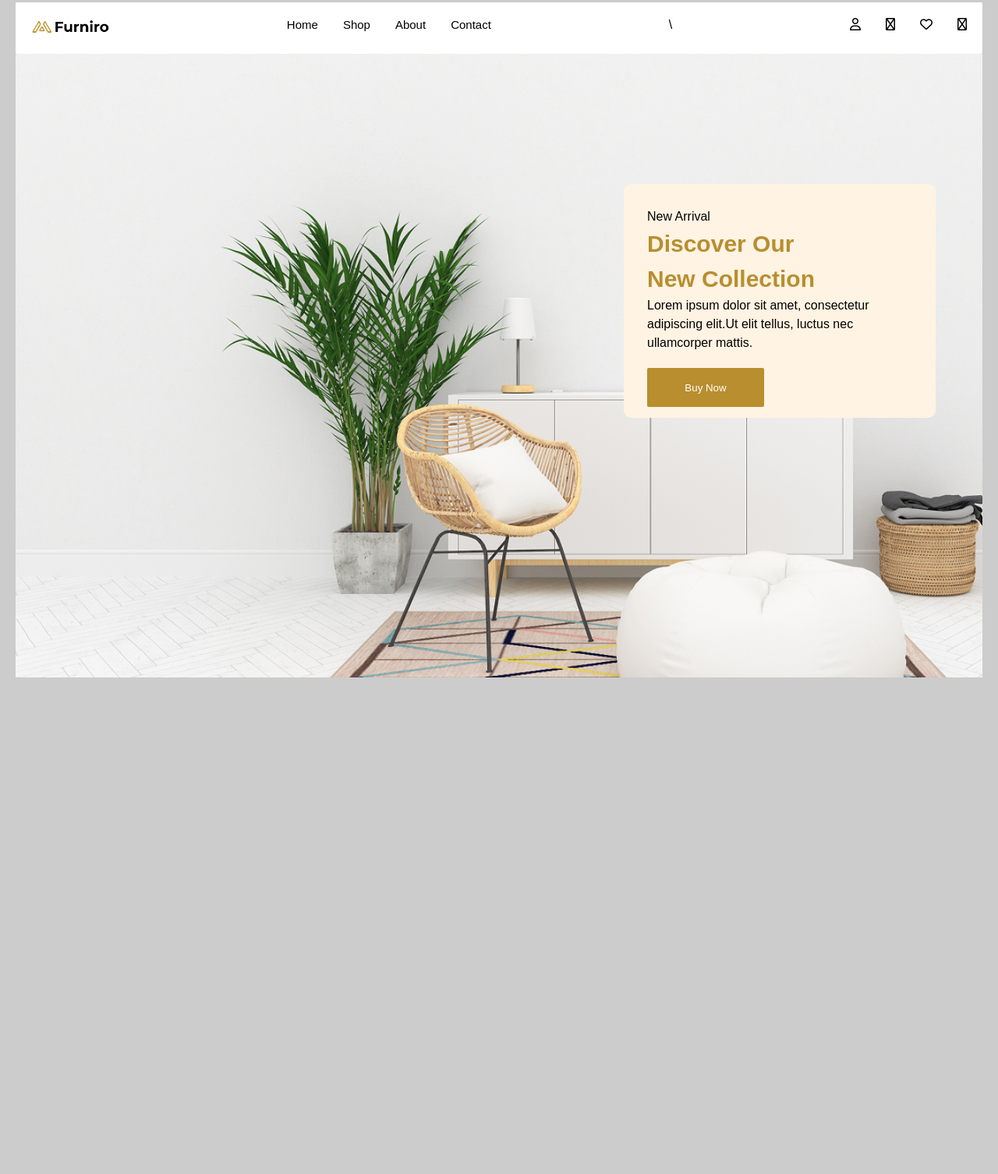
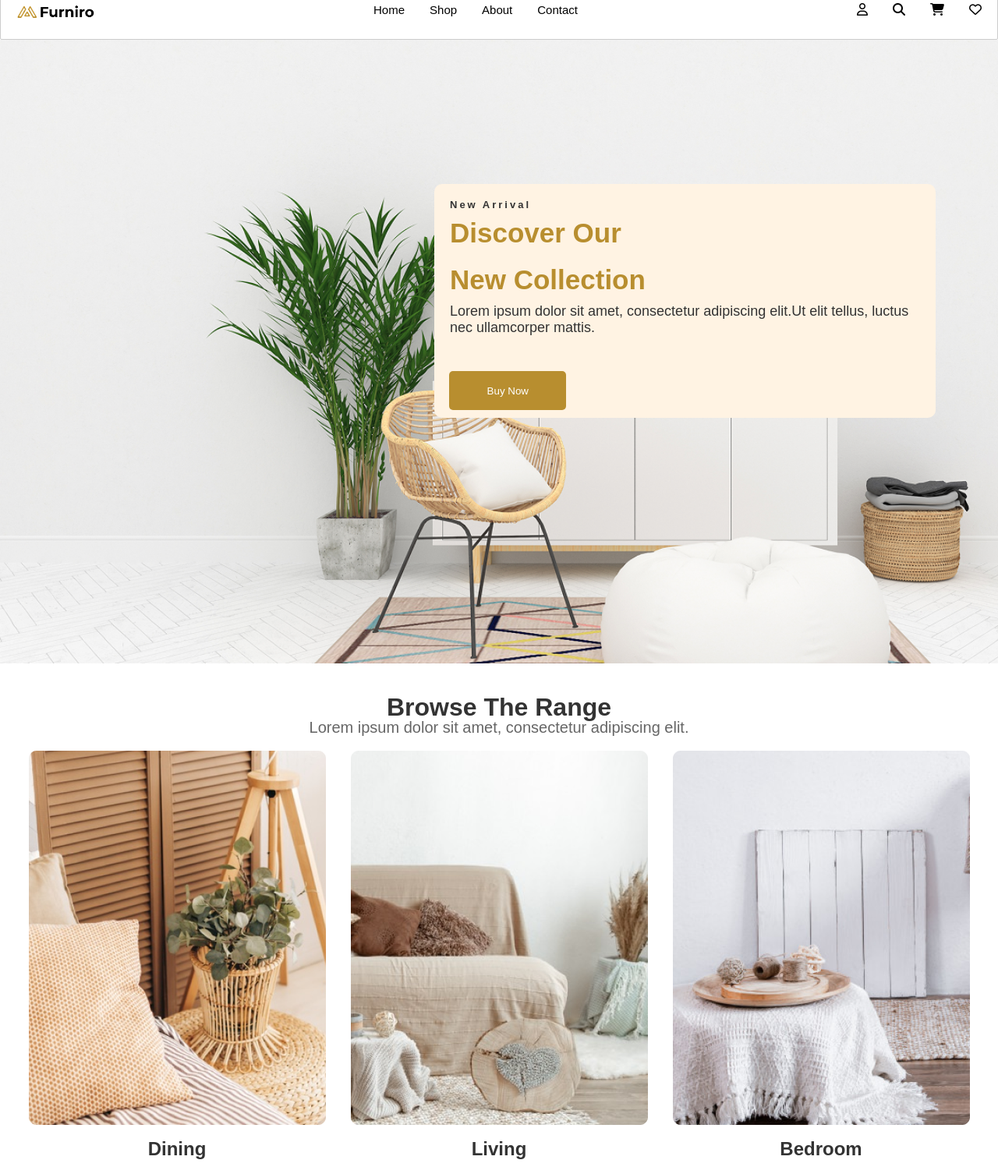
Before and after one commit to Govamarket/Ecommerce, a plain HTML site: page index.html in a window 1280 px wide. Shown: the part 17-1523 px from the top of the page at 78% size. Before the commit the page ends 906 px from the top, so only its background shows below. Drawn offline with Linux system fonts and the light colour scheme.

Commit message:
initial commit

```diff
--- a/index.html
+++ b/index.html
@@ -17,19 +17,22 @@
         <section class="nav-logo">
           <img src="./img/logo/Frame 168 (1).png" alt="" />
         </section>
+
         <!-- Nav-links-->
         <ul class="nav-list">
-          <li>Home</li>
-          <li>Shop</li>
-          <li>About</li>
-          <li>Contact</li>
-        </ul>\
-        <!-- N -->
+          <li id="home">Home</li>
+          <li id="shop">Shop</li>
+          <li id="about">About</li>
+          <li id="contact">Contact</li>
+        </ul>
+
+        <!-- icon items-->
         <section class="nav-item">
-          <i class="fa-regular fa-user"></i>
-          <i class="fa-duotone fa-regular fa-magnifying-glass"></i>
-          <i class="fa-regular fa-heart"></i>
-          <i class="fa-regular fa-cart-shopping"></i>
+          <i class="fa-regular fa-user" id="icon"></i>
+          <i class="fa-solid fa-magnifying-glass" id="icon"></i>
+          <i class="fa-solid fa-cart-shopping" id="icon"></i>
+          <i class="fa-regular fa-heart" id="icon"></i>
+
         </section>
       </nav>
 
@@ -37,22 +40,58 @@
       <div class="hero-section">
         <article>
           <section class="head-text">
-            <span><p>New Arrival</p></span>
+            <span class="text-p"><p>New Arrival</p></span>
             <span
               ><h1>Discover Our <br />New Collection</h1></span
             >
-            <span
-             class="context" ><p>
+            <span class="context"
+              ><p>
                 Lorem ipsum dolor sit amet, consectetur adipiscing elit.Ut elit
                 tellus, luctus nec ullamcorper mattis.
               </p></span
             >
-            <section><input type="button" value="Buy Now" id="buy-now"></section>
+            <!-- Input buy now on the hero-section -->
+            <section class="button-section">
+              <input type="button" value="Buy Now" id="buy-now" />
+            </section>
           </section>
-
         </article>
       </div>
     </header>
+
+    <!-- item section -->
+    <section class="container">
+      <section class="text-header">
+        <span><h1>Browse The Range</h1></span>
+        <span
+          ><p>Lorem ipsum dolor sit amet, consectetur adipiscing elit.</p></span
+        >
+      </section>
+      <section class="item-content">
+      <div>
+        <span
+          ><img src="./img/new-item/Mask Group (1).png" alt="#loading"
+        /></span>
+        <span
+          ><a href="#" id=""><p>Dining</p></a></span
+        >
+      </div>
+      <div>
+        <span
+          ><img src="/img/new-item/Image-living room.png" alt="#loading"
+        /></span>
+        <span
+          ><a href="#" id=""><p>Living</p></a></span
+        >
+      </div>
+      <div>
+        <span><img src="/img/new-item/Mask Group.png" alt="#loading" /></span>
+        <span
+          ><a href="#" id=""><p>Bedroom</p></a></span
+        >
+      </div>
+    </section>
+    </section>
     <script src="script.js"></script>
   </body>
 </html>
--- a/style.css
+++ b/style.css
@@ -6,21 +6,22 @@
 }
 
 body{
-    background-color: #ccc;
-    cursor: pointer;
+    /* background-color: #ccc; */
 }
 
 header{
-    padding: 20px;
+    /* padding: 2px; */
 }
 
 .navbar{
     display: flex;
     justify-content: space-between;
     background: #FFFFFF;
-    /* border: 1px solid #e2dfdf; */
+    border: 1px solid #FFFFFF;
     border-radius: 2px;
     padding: 20px;
+    cursor: pointer;
+    border: 1px solid #ccc;
 }
 
 .nav-logo img{
@@ -32,6 +33,7 @@ header{
     column-gap: 2rem;
     font-size: 15px;
     list-style: none;
+    cursor: pointer;
 }
 
 .nav-item{
@@ -53,9 +55,10 @@ article {
     top: 253px;
     right: 10vh; /* Moves it to the right */
     background: #FFF3E3;
-    width: 400px;
-    padding: 30px;
-    line-height: 1.5;
+    max-width: 643px;
+    width: 100%;
+    padding: 20px;
+    /* line-height: 1.5; */
     height: 300px;
     border-radius: 10px;
 }
@@ -69,19 +72,99 @@ article {
     border: 0;
     background: #B88E2F;
     color: #fff;
-    margin-top: 20px;
-    border-radius: 2px;
+    border-radius: 5px;
+    cursor: pointer;
+}
+
+.button-section{
+    position: absolute;
+    left: 3%;
+    bottom: 10px;
 }
 
 .head-text h1{
     color: #B88E2F;
-    font-size: 30px;
+    font: Poppins;
+    font-size: 35px;
+    font-weight: 700;
+    line-height: 60px;
+    size: 52px;
+    letter-spacing: 0px;
 }
 
-.head-text span p{
+.head-text .text-p{
+    font-size: 13px;
+    font: Poppins;
+    font-family: Arial, Helvetica, sans-serif;
+    font-weight: 600;
+    line-height: 100%;
+    color: #333333;
+    letter-spacing: 3px;
+    size: 16px;
+}
+
+.head-text .context p{
+    font-size: 18px;
+    color: #333333;
+}
+
+.container{
+    background: #FFFFFF;
+    padding-top: 40px;
+    width: 100%;
+}
+
+.item-content{
+    display: flex;
+    justify-content: center;
+    column-gap: 2rem;
+    padding: 20px;
+    max-width: 2000px;
+}
+
+.text-header{
+    text-align: center;
+    line-height: 1.5;
+}
+
+.text-header span h1{
+    font: poppins;
+    font-weight: 700;
+    font-size: 32px;
+    line-height: 100%;
+    letter-spacing: 0px;
+    color: #333333;
+}
+
+.text-header span p{
+    color: #666666;
+    letter-spacing: 0px;
+    line-height: 100%;
+    font-size: 20px;
+    font-weight: 400;
+}
+
+.item-content span img{
+    width: 381px;
+    height: 480px;
+    top: 1008px;
+    left: 933px;
+}
+
+.item-content span p{
+    text-align: center;
+    text-decoration: none;
+    margin-top: 15px;
     font-family: Arial, Helvetica, sans-serif;
 }
 
-.head-text .context p{
-    font-size: 16px;
+.item-content a{
+ font: Poppins;
+ font-weight: 600;
+ font-size: 24px;
+ line-height: 100%;
+ letter-spacing: 0px;
+align-items: center;
+text-decoration: none;
+color: #333333;
 }
```
